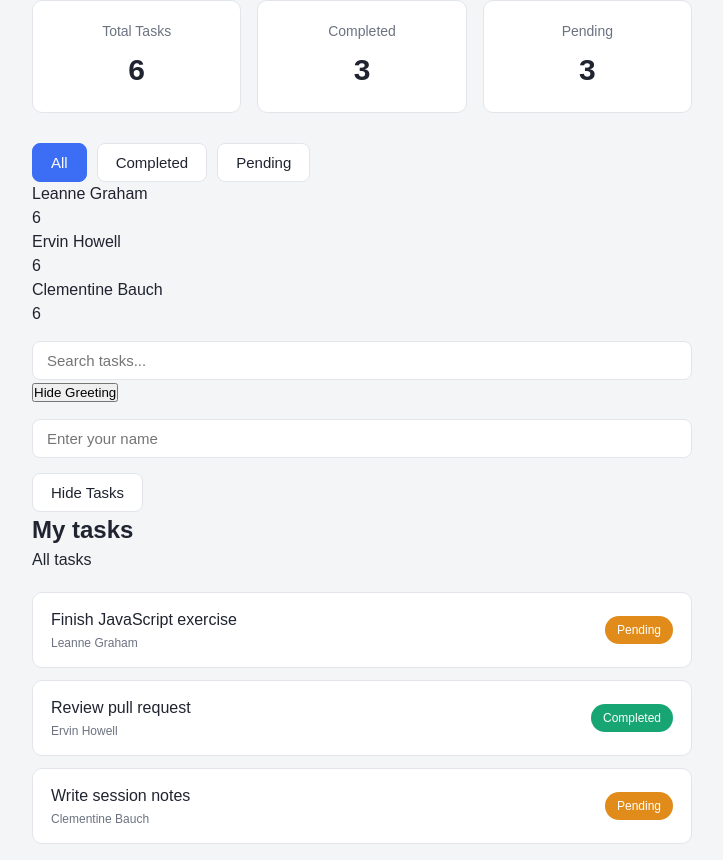
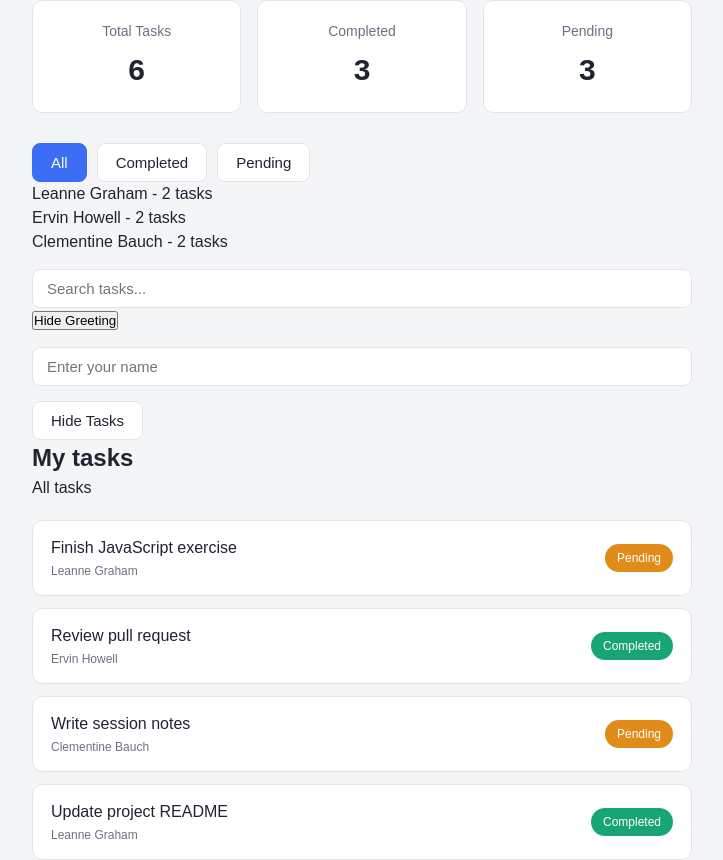
Before and after one commit to b4f-cohort8-salamiyah/b4f-cohort8-salamiyah-react-2026, a React (Vite) app: page / in a window 1280 px wide. Shown: the part 169-1029 px from the top of the page, without its empty margins (278-1001 px from the left). Built offline with nearby package versions, Linux system fonts and the light colour scheme.

Commit message:
Session 06 combined homework

```diff
--- a/src/App.tsx
+++ b/src/App.tsx
@@ -160,9 +160,9 @@ function App() {
           </button>
         </section>
         <section className="person-summary">
-          <PersonSummary name="Leanne Graham" taskCount={totalCount} />
-          <PersonSummary name="Ervin Howell" taskCount={totalCount} />
-          <PersonSummary name="Clementine Bauch" taskCount={totalCount} />
+          <PersonSummary name="Leanne Graham" taskCount={2} />
+          <PersonSummary name="Ervin Howell" taskCount={2} />
+          <PersonSummary name="Clementine Bauch" taskCount={2} />
         </section>
         <section className="search">
           <input
@@ -194,29 +194,6 @@ function App() {
         <SectionTitle title="My tasks" subtitle="All tasks" />
         {showTasks ? (
           <ul className="task-list">
-            <TaskItem
-              title="Finish JavaScript exercise"
-              ownerName="Leanne Graham"
-              statusText="Pending"
-              statusClass="pending"
-            />
-
-            <TaskItem
-              title="Review pull request"
-              ownerName="Ervin Howell"
-              statusText="Completed"
-              statusClass="completed"
-            />
-
-            <TaskItem
-              title="Write session notes"
-              ownerName="Clementine Bauch"
-              statusText="Pending"
-              statusClass="pending"
-            />
-          </ul>
-        ) : null}
-        <ul className="task-list">
             {visibleTasks.map((task) => {
               return (
                 <TaskItem
@@ -228,6 +205,7 @@ function App() {
               );
             })}
           </ul>
+        ) : null}
         <p className="visible-count">
           {visibleTasks.length} of {totalCount} tasks shown
         </p>
--- a/src/components/PersonSummary.tsx
+++ b/src/components/PersonSummary.tsx
@@ -5,8 +5,7 @@ interface PersonSummaryProps {
 function PersonSummary(props: PersonSummaryProps) {
 return (
   <div className="persons">
-    <p className="person-name">{props.name}</p>
-    <p className="task-count">{props.taskCount}</p>
+    <p className="person-name">{props.name} - {props.taskCount} tasks</p>
   </div>
 );
 }
```
Lines whose indentation alone changed are shown as unchanged.
